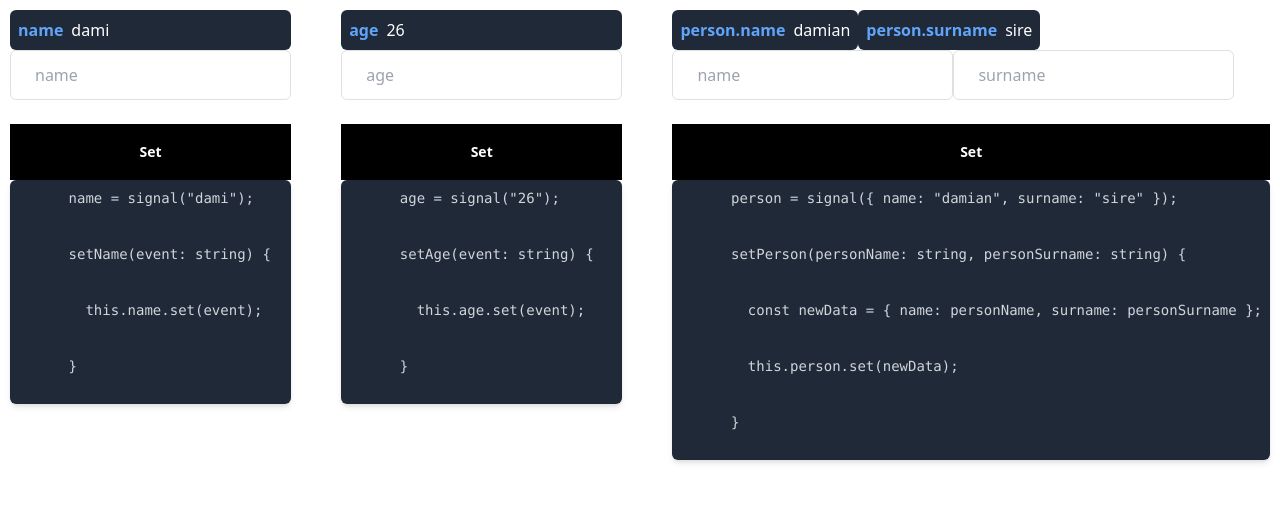
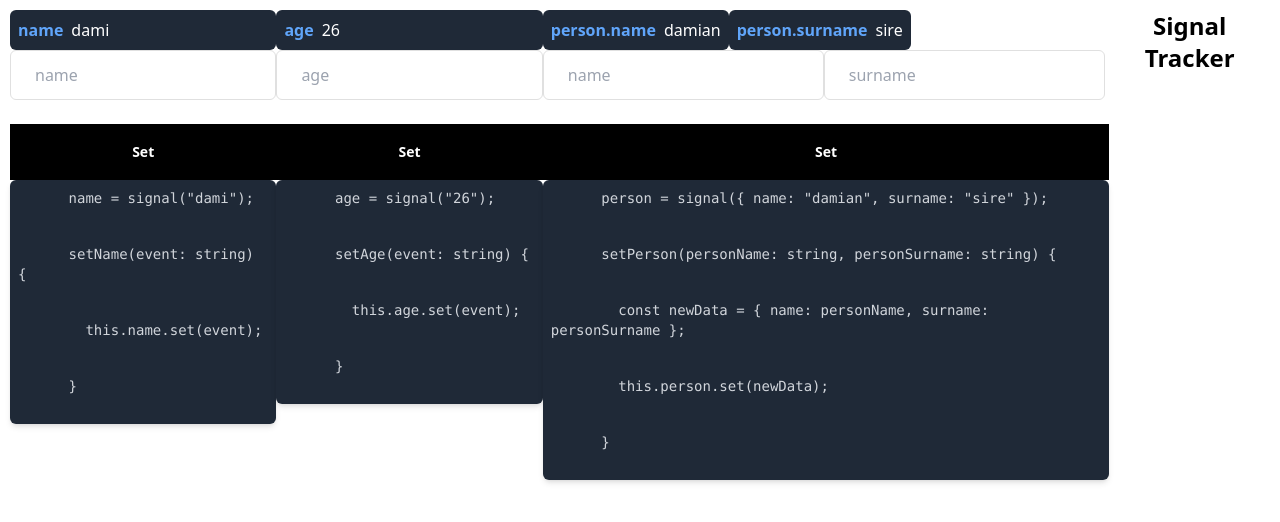
Before and after one commit to damiansire/angular-examples, an Angular app: page / in a window 1280 px wide. Shown: the top 522 px of the page. Built offline with nearby package versions, Linux system fonts and the light colour scheme.

Commit message:
feat: add signal tracker

```diff
--- a/src/app/signals/signal-equality-functions/signal-equality-functions.component.html
+++ b/src/app/signals/signal-equality-functions/signal-equality-functions.component.html
@@ -31,4 +31,11 @@
       <app-code [lines]="linesPerson" />
     </div>
   </section>
+  <section>
+    <app-event-history
+      title="Signal Tracker"
+      [history]="appEventHistory"
+      stateName="Count Number:"
+    ></app-event-history>
+  </section>
 </section>
--- a/src/app/signals/signal-equality-functions/signal-equality-functions.component.ts
+++ b/src/app/signals/signal-equality-functions/signal-equality-functions.component.ts
@@ -4,6 +4,8 @@ import { ButtonComponent } from '../../components-atom/button/button.component';
 import { VariableBoxComponent } from '../../components-atom/variable-box/variable-box.component';
 import { codeLine } from '../../components-atom/component-atom.interface';
 import { CodeComponent } from '../../components-atom/code/code.component';
+import { EventHistoryComponent } from '../../components/event-history/event-history.component';
+import { HistoryElement } from '../../components/component.interface';
 
 @Component({
   selector: 'app-signal-equality-functions',
@@ -15,12 +17,16 @@ import { CodeComponent } from '../../components-atom/code/code.component';
     ButtonComponent,
     VariableBoxComponent,
     CodeComponent,
+    EventHistoryComponent,
   ],
 })
 export class SignalEqualityFunctionsComponent {
+  appEventHistory = signal<HistoryElement[]>([]);
+
   name = signal('dami');
   setName(event: string) {
     this.name.set(event);
+    this.addConditionalCountRecomputation('interval', event, false);
   }
   linesName = computed<codeLine[]>(() => [
     { line: 'name = signal("dami");', active: false },
@@ -70,12 +76,21 @@ export class SignalEqualityFunctionsComponent {
       },
     }
   );
-  constructor() {
-    effect(() => {
-      console.log(this.data());
+  constructor() {}
+  addConditionalCountRecomputation(
+    trigger: string,
+    newState: number | string,
+    isCountIncrement: boolean
+  ) {
+    this.appEventHistory.update((prevHistory) => {
+      const newHistory = prevHistory.length ? [...prevHistory] : [];
+      newHistory.push({
+        date: new Date(),
+        trigger,
+        newState,
+        isCountIncrement,
+      });
+      return newHistory;
     });
   }
-  setValue() {
-    this.data.set({ name: 'pedro' });
-  }
 }
```
